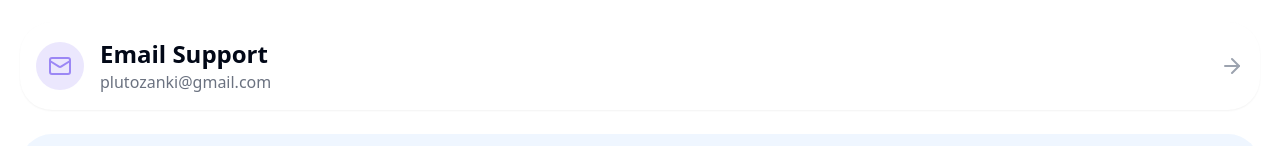
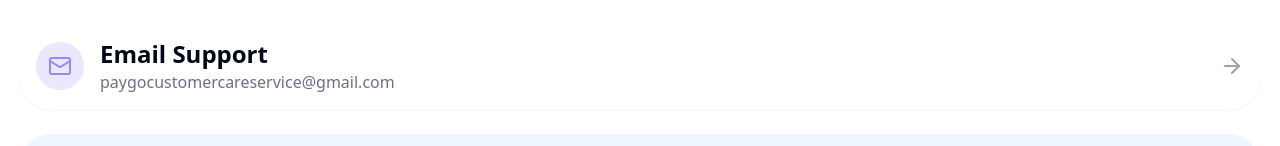
Before and after one commit to flashzbarry6-cell/updated-paygo-, a React (Vite) app: page /support in a window 1280 px wide. Shown: the part 194-340 px from the top of the page. Built offline with nearby package versions, Linux system fonts and the light colour scheme.

Commit message:
Support.tsx

```diff
--- a/src/pages/Support.tsx
+++ b/src/pages/Support.tsx
@@ -35,7 +35,7 @@ const Support = () => {
               </div>
               <div>
                 <h3 className="text-2xl font-bold">Email Support</h3>
-                <p className="text-gray-500">plutozanki@gmail.com</p>
+                <p className="text-gray-500">paygocustomercareservice@gmail.com</p>
               </div>
             </div>
             <ArrowLeft className="transform rotate-180 text-gray-400" />
```
